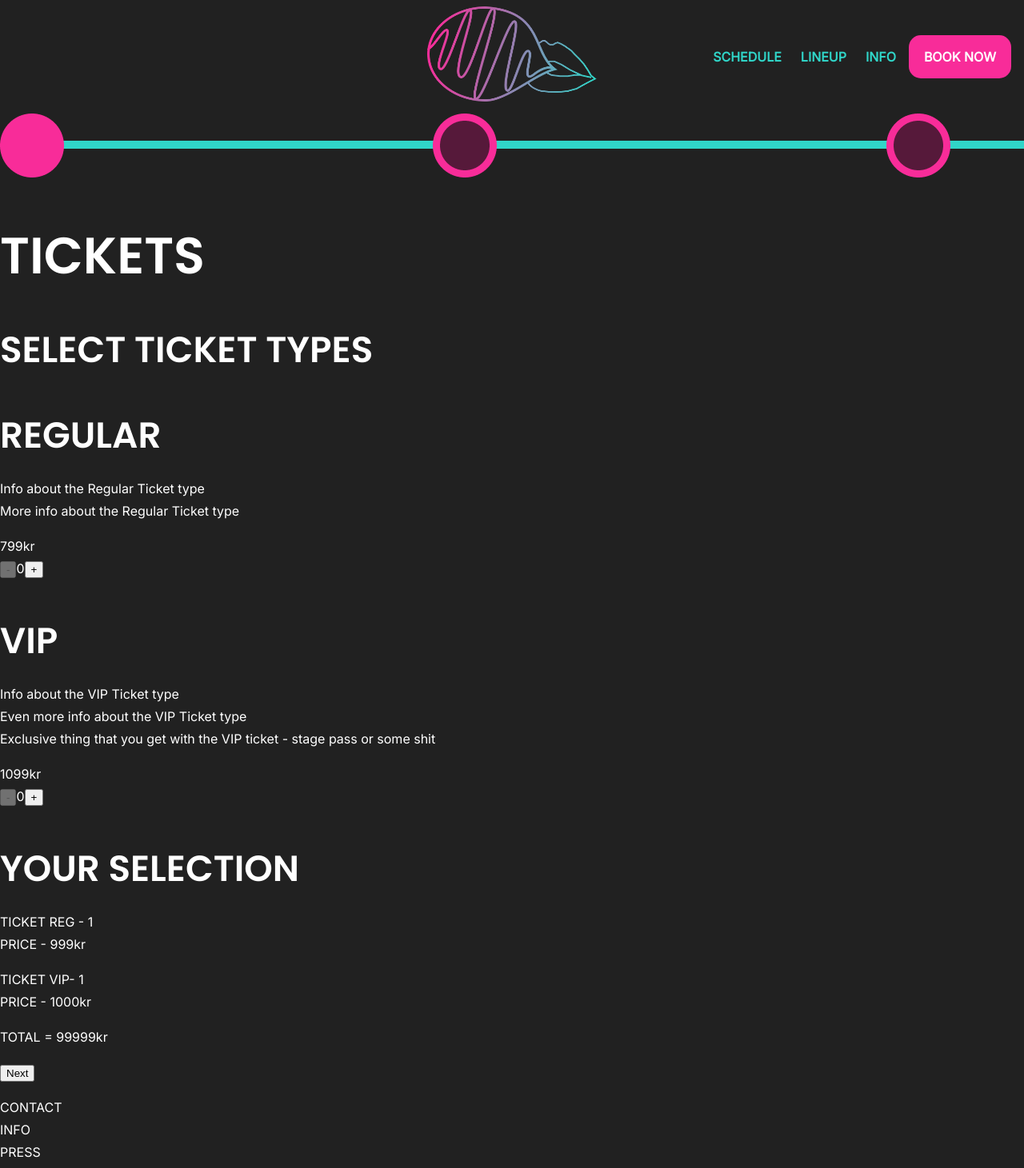
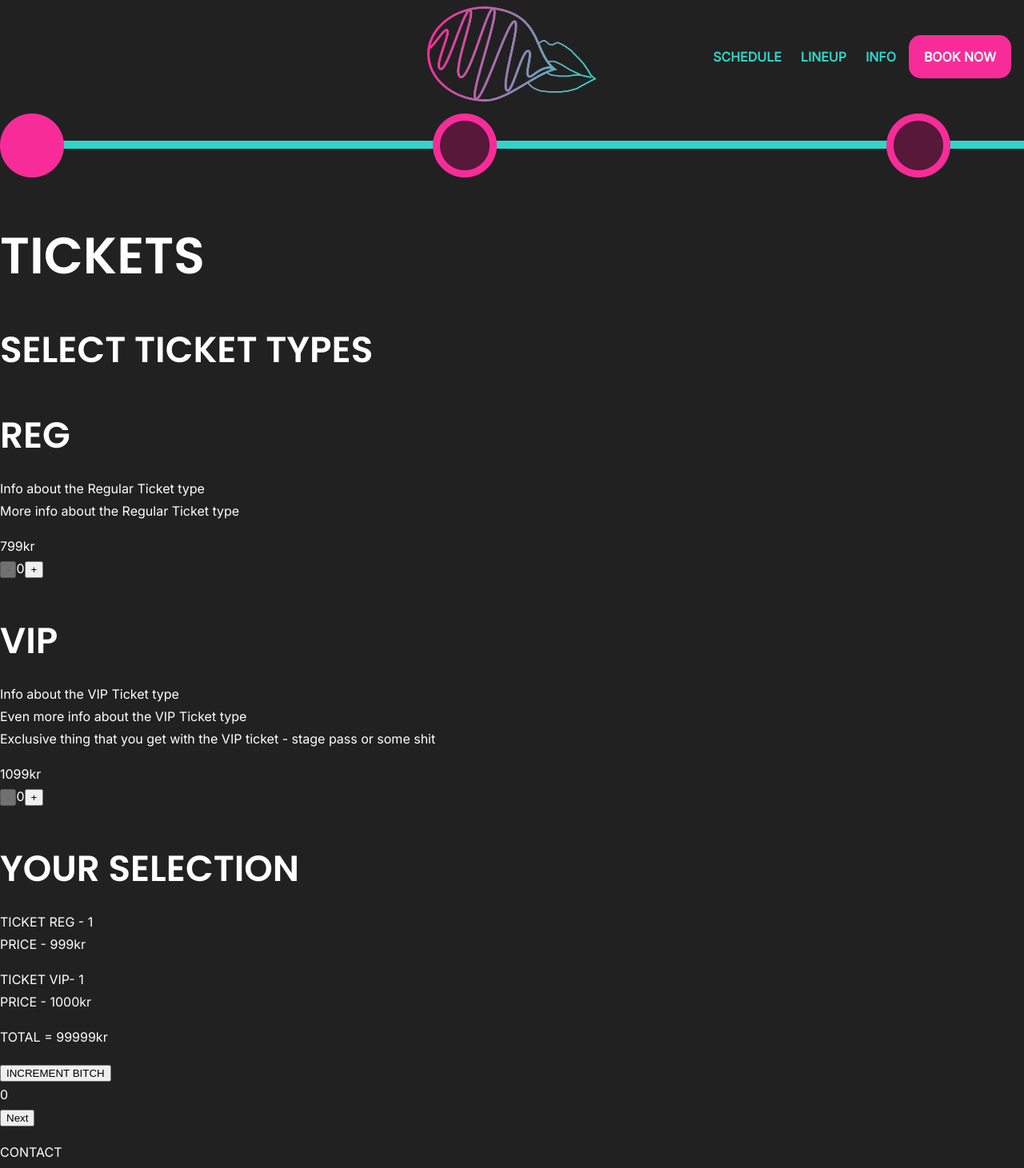
Before and after one commit to ThordurTh/bubble-gum-festival, a Next.js app: page /tickets in a window 1280 px wide. Shown: the top 1461 px of the page at 80% size. Built offline with nearby package versions, Linux system fonts and the light colour scheme.

Commit message:
after jonas meeting

```diff
--- /dev/null
+++ b/components/CounterTest.js
@@ -0,0 +1,15 @@
+import { useState } from "react";
+
+function CounterTest({ parentCallback }) {
+  return (
+    <button
+      onClick={() => {
+        parentCallback((count) => count + 1);
+      }}
+    >
+      INCREMENT BITCH
+    </button>
+  );
+}
+
+export default CounterTest;
--- /dev/null
+++ b/components/H2test.js
@@ -0,0 +1,7 @@
+import React from "react";
+
+function H2test(props) {
+  return <div>{props.data}</div>;
+}
+
+export default H2test;
--- a/components/tickets/SelectTicketsForm.js
+++ b/components/tickets/SelectTicketsForm.js
@@ -7,7 +7,7 @@ function SelectTicketsForm() {
   return (
     <>
       <div>
-        <h3>REGULAR</h3>
+        <h3>REG</h3>
         <ul>
           <li>Info about the Regular Ticket type</li>
           <li>More info about the Regular Ticket type</li>
@@ -17,7 +17,7 @@ function SelectTicketsForm() {
 
       <div>
         <button
-          disabled={numRegular + numVIP == 0}
+          disabled={numRegular === 0}
           onClick={() => setNumRegular((old) => old - 1)}
         >
           -
@@ -46,7 +46,7 @@ function SelectTicketsForm() {
 
       <div>
         <button
-          disabled={numRegular + numVIP == 0}
+          disabled={numVIP === 0}
           onClick={() => setNumVIP((old) => old - 1)}
         >
           -
--- a/pages/tickets.js
+++ b/pages/tickets.js
@@ -6,10 +6,36 @@ import SelectTicketsForm from "../components/tickets/SelectTicketsForm";
 import Heading2 from "../components/tickets/Heading2";
 import CampingOptions from "../components/tickets/CampingOptions";
 import Selections2 from "../components/tickets/Selections2";
+import CounterTest from "../components/CounterTest";
+import H2test from "../components/H2test";
 
-import { useState } from "react";
+import { useCallback, useState } from "react";
+
+const ticketTypes = [
+  {
+    key: 1,
+    type: "REG",
+    li1: "some text and benefits",
+    li2: "other stuff",
+    price: "799kr",
+  },
+  {
+    key: 2,
+    type: "VIP",
+    li1: "some text and more benefits",
+    li2: "even more stuff",
+    price: "1299kr",
+  },
+];
 
 function Tickets() {
+  const [count, setCount] = useState(0);
+
+  const test1 = JSON.stringify(count);
+  console.log(test1);
+
+  const [numRegular, setNumRegular] = useState(0);
+  const [numVIP, setNumVIP] = useState(0);
   const [step, setStep] = useState(0);
   const conditionalComponent = () => {
     switch (step) {
@@ -22,6 +48,8 @@ function Tickets() {
               <section className="wrapper-step-1">
                 <SelectTicketsForm />
                 <Selections />
+                <CounterTest parentCallback={setCount} />
+                <H2test data={count}></H2test>
               </section>
             </section>
           </>
```
